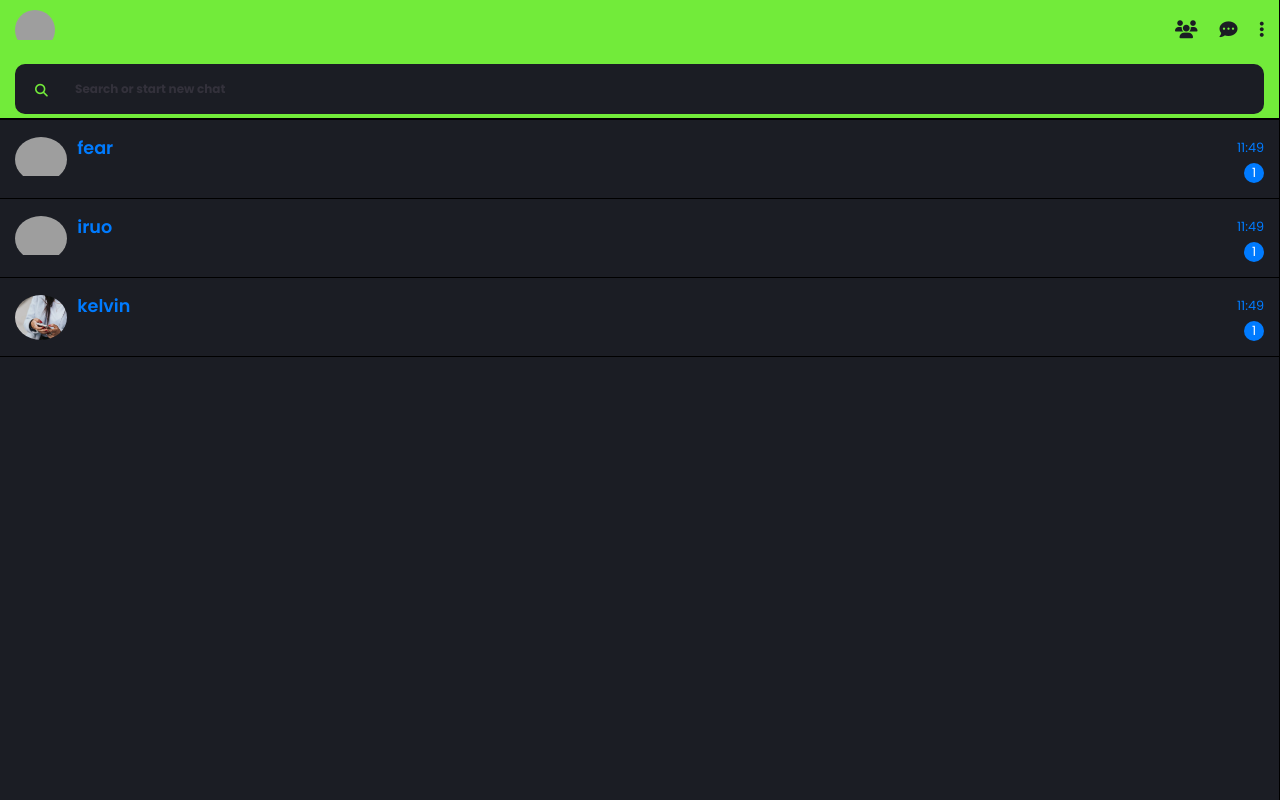
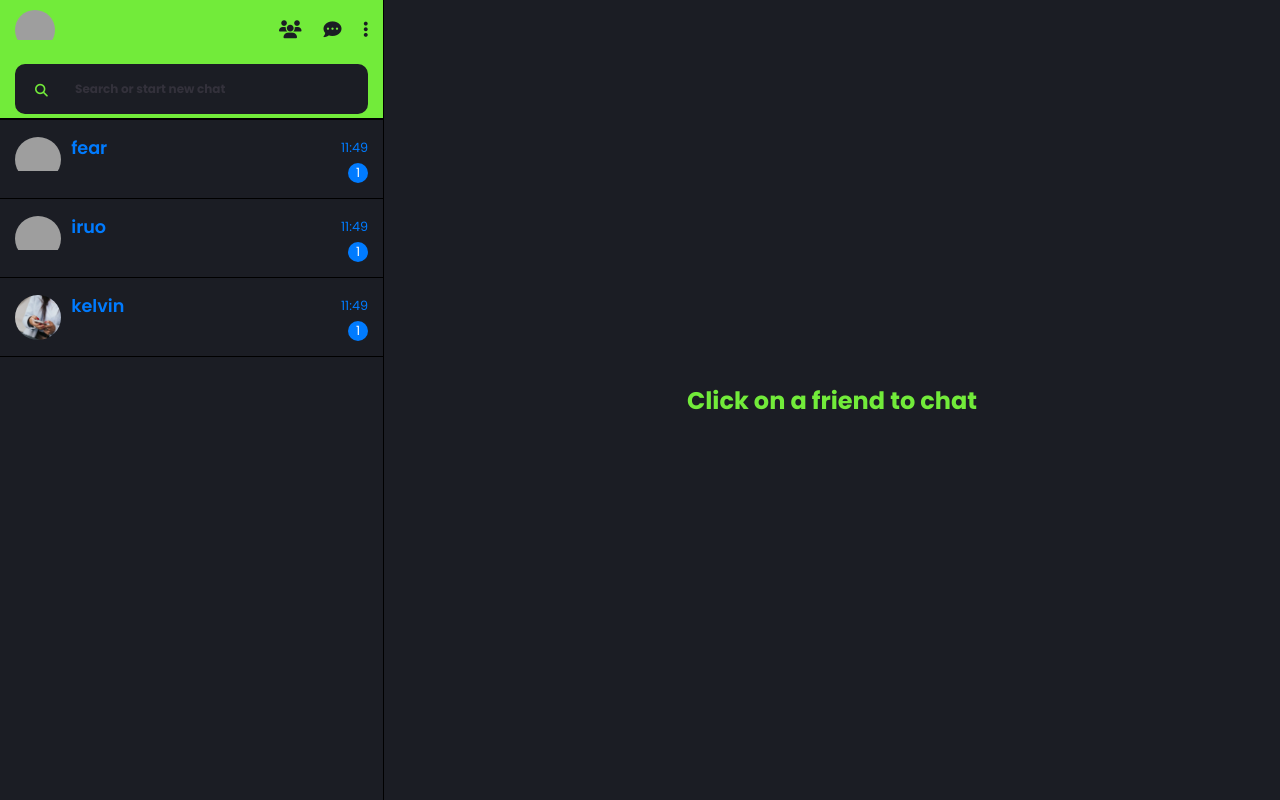
Before and after one commit to Fortunejite/Talkify, a Flask app: page / in a window 1280 px wide. Run offline with Flask 3, Linux system fonts and the light colour scheme; a user stored in the database is signed in; data comes from the database, SQL or seed files in the repository; both versions use the stored data as it was after the commit; some libraries are stand-ins or nearby versions; grey boxes are pictures that could not be loaded.

Commit message:
more features

```diff
--- a/package/static/css/chat.css
+++ b/package/static/css/chat.css
@@ -406,11 +406,9 @@ h6 {
 	color: #FFFFFF;
 	font-size: 12px;
 	font-weight: bold;
-	padding: 12px 45px;
 	letter-spacing: 1px;
 	text-transform: uppercase;
 	transition: transform 80ms ease-in;
-	margin-top: 10px;
 }
 
 .user-img {
--- a/package/static/js/chat.js
+++ b/package/static/js/chat.js
@@ -1,4 +1,4 @@
-function get_messages(name) {
+function get_messages(name, code) {
   $.ajax({
     url: '/chat/' + name,
     type: 'GET',
@@ -31,6 +31,12 @@ function get_messages(name) {
         const div = $('.chat-container');
         div.scrollTop(div[0].scrollHeight)
       }
+      if ($(window).width() < 800) {
+        $('.right-container').css('display', 'block');
+        $('.left-container').css('display', 'none');
+      } else {
+        $('.right-container').html(code)
+      }
     }
   });
 }
@@ -60,15 +66,32 @@ function send_message (name) {
 
 $(document).ready(function() {
   const name = $('h6').text();
+  const codes = $('.right-container').html();
+  if ($(window).width() > 800) {
+    $('.right-container').empty();
+    $('.right-container').append('<h2>Click on a friend to chat</h2>');
+  }
 
 
 
   $('.chat-box').click(function (event) {
     if ($(window).width() < 800) {
-      $('.right-container').css('display', 'block');
-      $('.left-container').css('display', 'none');
+      get_messages($(this).find('#ffriend').text())
+      let socket = io();
+      let url = $(this).find('#ffriend').text() + '-' + name;
+      socket.on(url, function(data){
+        if (data['sent_by'] == $('#friend').text()) {
+          const parent = $('.chat-container')
+          const new_message = $('<div class="message-box friend-message"></div>')
+          new_message.append('<p>' + data['body'] + '<br><span>' + data['time'] + '</span></p>');
+          parent.append(new_message)
+          const div = $('.chat-container');
+          div.scrollTop(div[0].scrollHeight)
+        }
+      });
     } else {
-      get_messages($(this).find('#ffriend').text())
+      $('.right-container').empty();
+      get_messages($(this).find('#ffriend').text(), codes)
       let socket = io();
       let url = $(this).find('#ffriend').text() + '-' + name;
       socket.on(url, function(data){
@@ -134,6 +157,4 @@ $(document).ready(function() {
   });
 
 
-  $('.right-container').css('display','none')
-
 });
```
Also changed, not shown: instance/chat.db.
